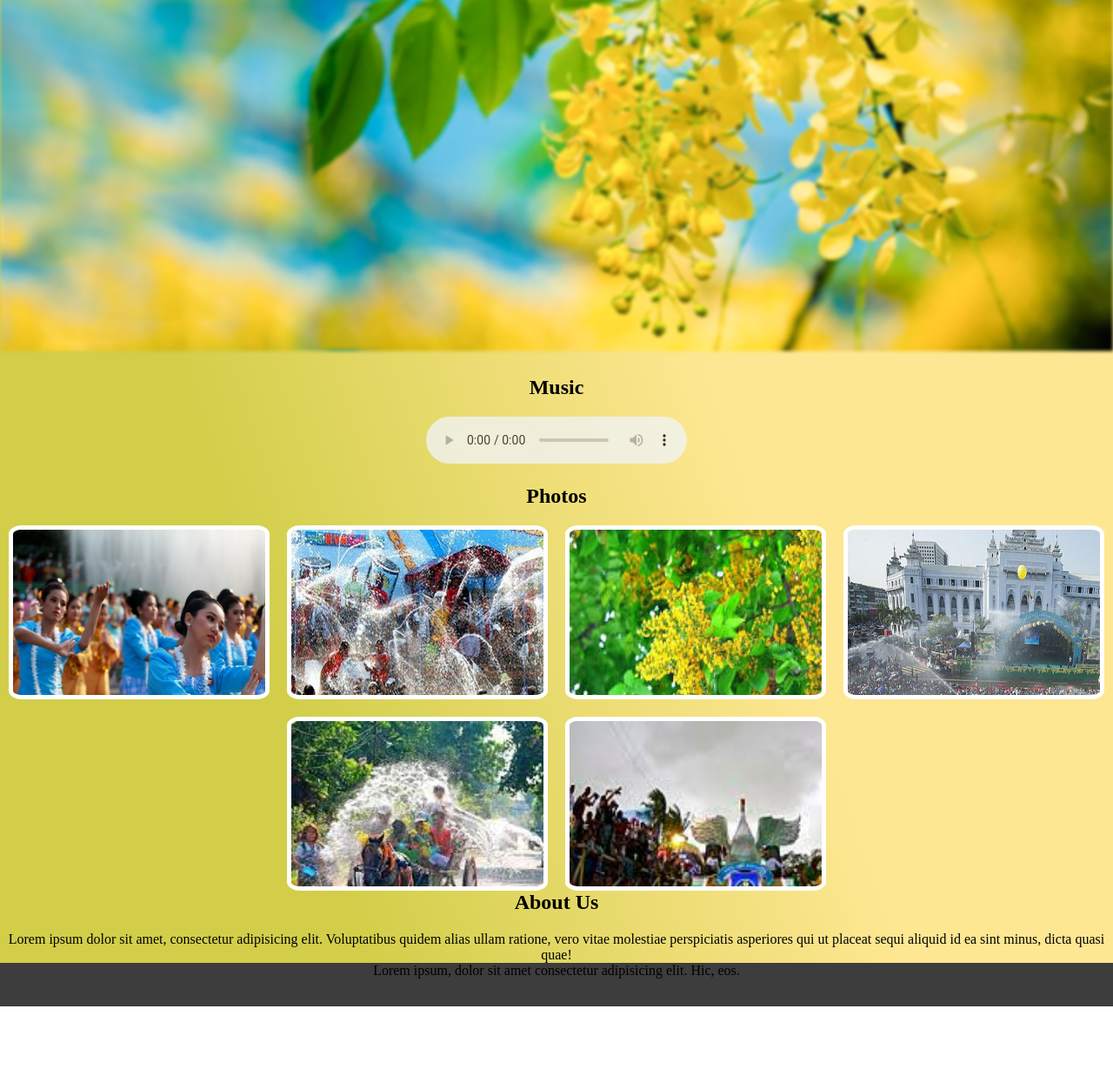
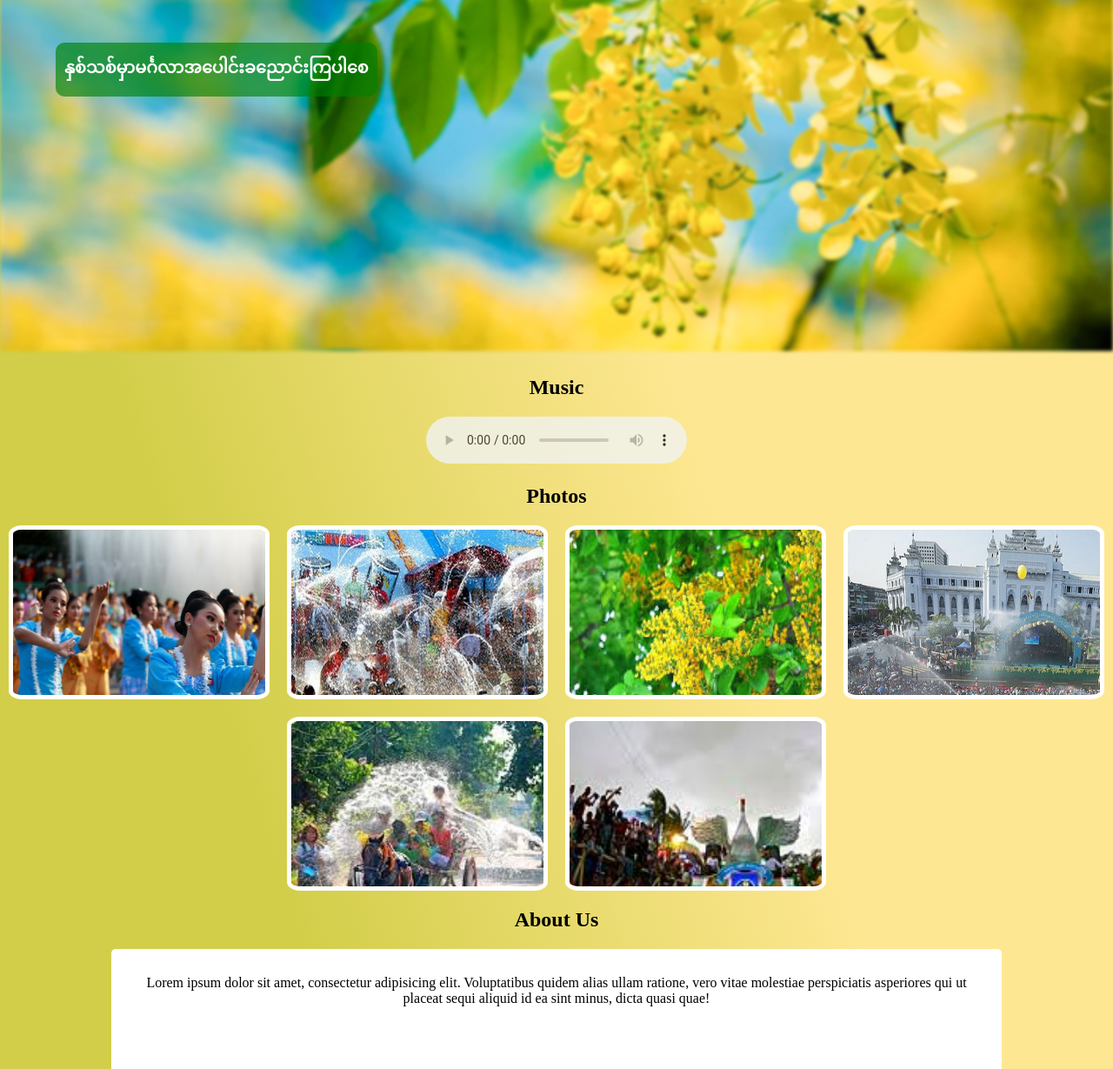
Before and after one commit to KyawMinAungm/ThingyanThem, a plain HTML site: page index.html in a window 1280 px wide. Shown: the part 71-1300 px from the top of the page at 87% size. Before the commit the page ends 1228 px from the top, so only its background shows below. Drawn offline with Linux system fonts and the light colour scheme.

Commit message:
adding Disc

```diff
--- a/index.html
+++ b/index.html
@@ -33,6 +33,7 @@
         </nav>
         <section class="section" >
             <div class="mainImgContainer">
+                <span class="discription">နှစ်သစ်မှာမင်္ဂလာအပေါင်းခညောင်းကြပါစေ</span>
                 <img class="mainImg" src="./images/Nguwar.png" alt="img">
             </div>
             <div class="musicContainer" id="music">
--- a/style.css
+++ b/style.css
@@ -95,6 +95,7 @@ justify-content: center;
 
 }
 .footer{
+    color: rgb(202, 202, 202);
     background-color: rgb(61, 61, 61);
     height: 50px;
 }
@@ -107,3 +108,28 @@ audio {
 
 
 }
+.discription {
+    color:white;
+    position: absolute;
+    top: 15%;
+    left: 5%;
+    font-weight: 800;
+    font-size: larger;
+    background: rgba(0, 128, 0, 0.646);
+    padding: 10px;
+    border-radius: 10px;
+    font-family:'Lucida Sans', 'Lucida Sans Regular', 'Lucida Grande', 'Lucida Sans Unicode', Geneva, Verdana, sans-serif;
+}
+
+.aboutContainer {
+    width: 80%;
+    height: 300px;
+    background-color: white;
+    padding: 30px;
+    margin-bottom: 10px;
+    border-radius: 5px;
+}
+#about {
+    flex-direction: column;
+    margin-top: 20px;
+}
```
